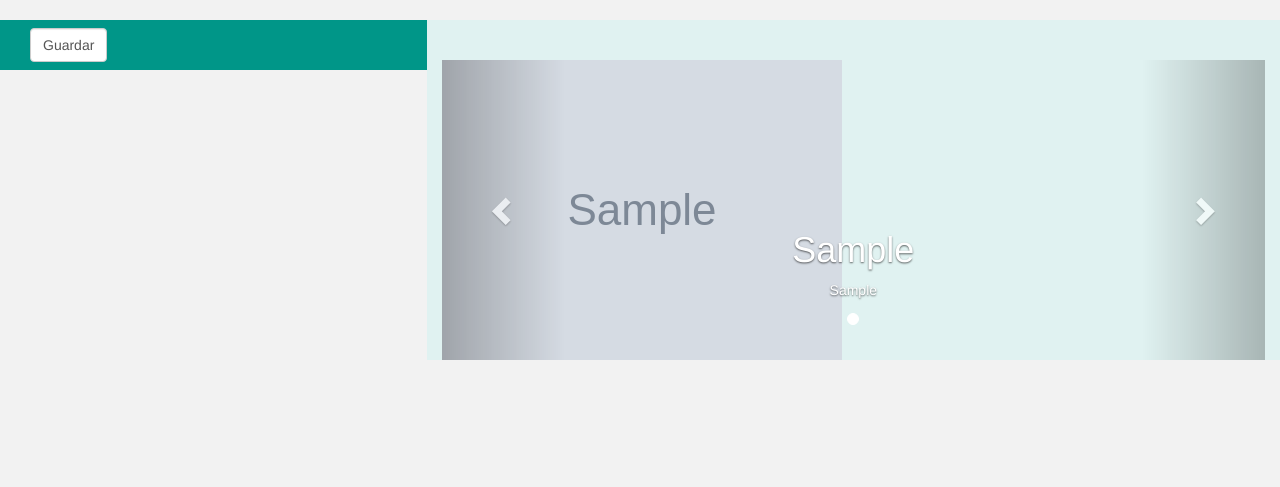
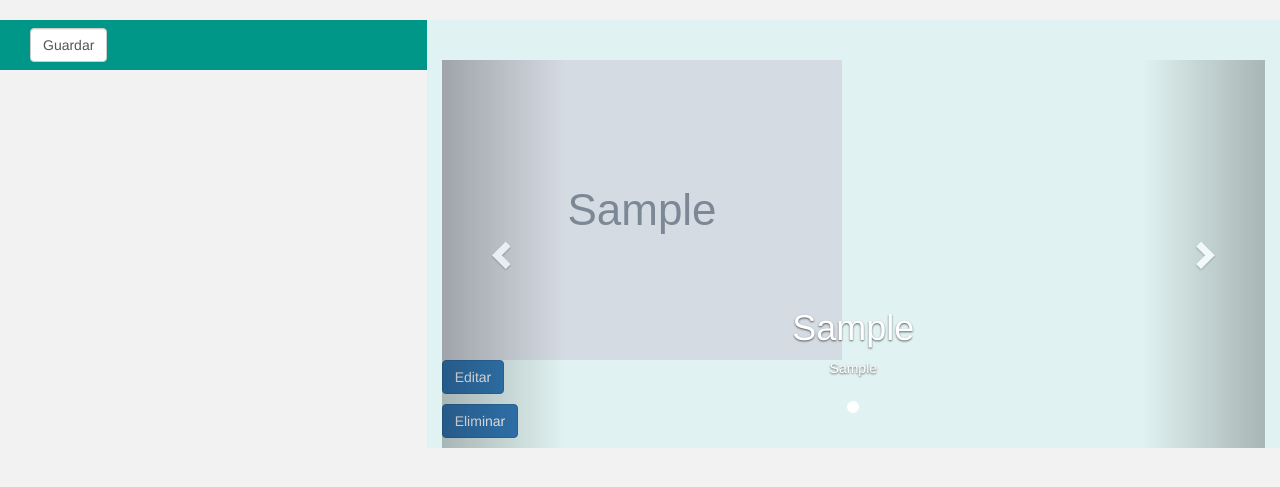
Before and after one commit to david97ly/glass1.1, a Django app: template glass/templates/cofiguraciones.html in a window 1280 px wide. Shown: the part 54-541 px from the top of the page. Run offline with Django 3.2, Linux system fonts and the light colour scheme; tables that the repository leaves empty hold one stand-in row (values such as "Sample post"); the template is opened without the code that fills it: values that come from a table or form of the project are taken from there, most other values are stand-ins (such as "Sample title", 1, 10 or a date in 2020); grey boxes marked "Sample" are stand-in pictures; parts of the project's set-up code (start-up, migrations or seed data) failed here and were passed over; some libraries are stand-ins or nearby versions.

Commit message:
botones editar y eliminar

```diff
--- a/glass/templates/cofiguraciones.html
+++ b/glass/templates/cofiguraciones.html
@@ -79,13 +79,15 @@
 
         <div class="item active">
           <div class="container">
+
             <div class="carousel-caption">
               <h1>{{ s.mensaje }}</h1>
               <p>{{ s.submensaje }}</p>
             </div>
           </div>
           <img id="imgs" src="{{ s.foto.url }}" data-src="holder.js/100%x500/auto/#777:#7a7a7a/text:First slide" alt="First slide">
-
+           <p><a class="btn btn-large btn-primary " id="vdetalle1" href="#" >Editar</a></p>
+           <p><a class="btn btn-large btn-primary " id="vdetalle1" href="#" >Eliminar</a></p>
         </div>
 
 
```
